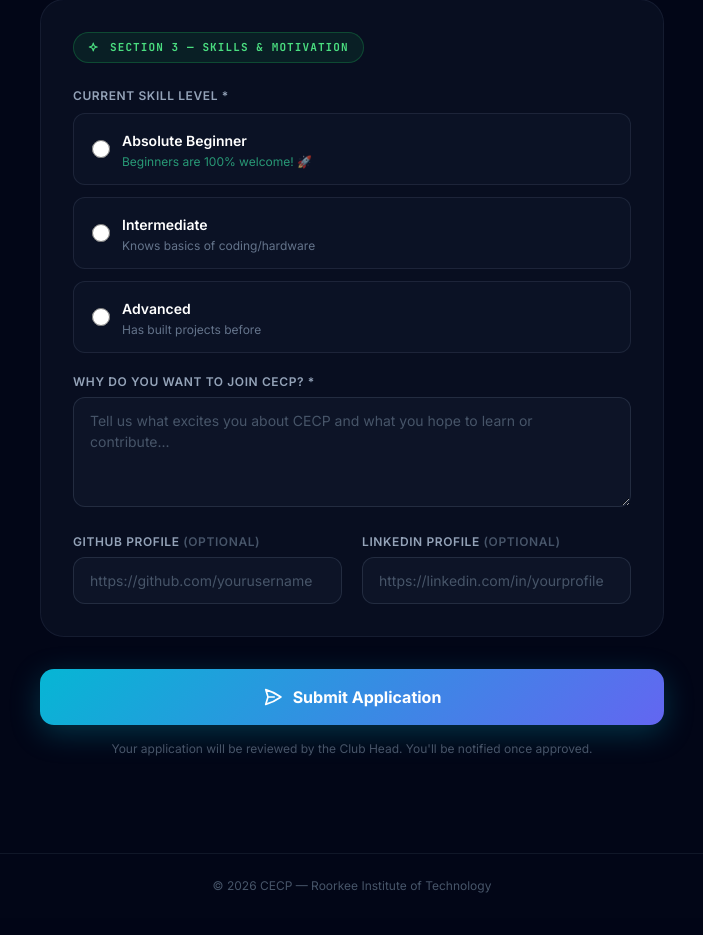
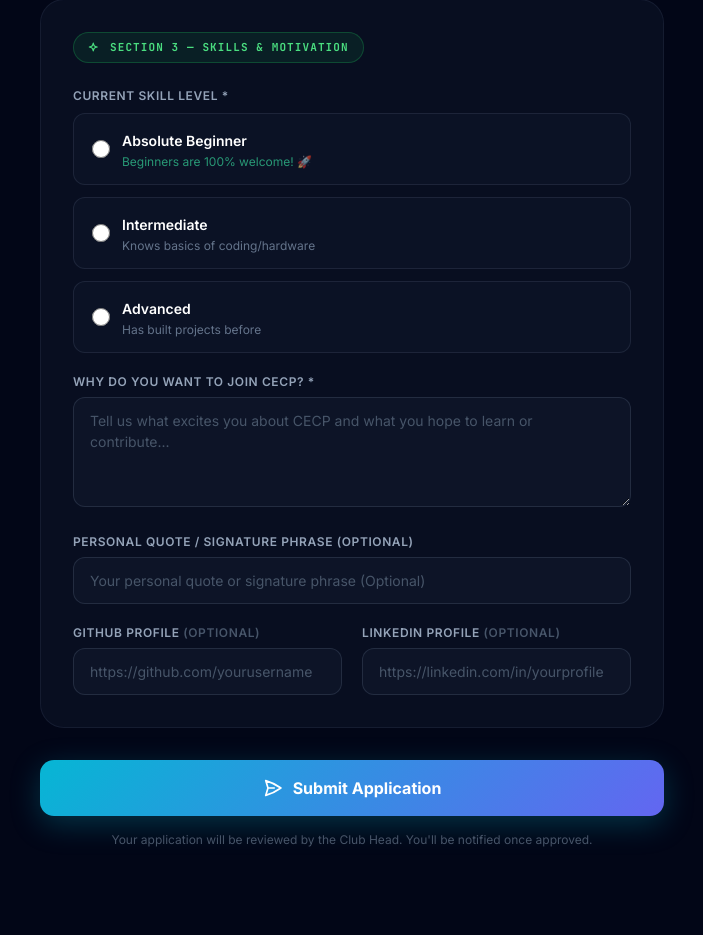
Before and after one commit to officialcecp-cmd/CECP, a Django app: page /apply/ in a window 1280 px wide. Shown: the part 1189-2124 px from the top of the page, without its empty margins (288-991 px from the left). Before the commit the page ends 2082 px from the top, so only its background shows below. Run offline with Django 5.2, Linux system fonts and the light colour scheme; some libraries are stand-ins or nearby versions.

Commit message:
feat: add personal quote field to ClubApplication and ClubMember

```diff
--- a/landing/admin.py
+++ b/landing/admin.py
@@ -28,7 +28,7 @@ class ClubMemberAdmin(admin.ModelAdmin):
             'fields': ('user', 'member_id', 'role', 'is_active', 'joined_at')
         }),
         ('Team Page Display', {
-            'fields': ('category', 'display_role', 'avatar', 'bio'),
+            'fields': ('category', 'display_role', 'profile_image', 'bio', 'quote'),
             'description': 'These fields control how the member appears on the public /team/ page.'
         }),
         ('Contact & Social', {
@@ -144,7 +144,7 @@ class ClubApplicationAdmin(admin.ModelAdmin):
             'fields': ('branch', 'current_year', 'domain_of_interest')
         }),
         ('Skills & Motivation', {
-            'fields': ('skill_level', 'motivation', 'github_url', 'linkedin_url')
+            'fields': ('skill_level', 'motivation', 'quote', 'github_url', 'linkedin_url')
         }),
         ('Review & Team Assignment', {
             'fields': ('status', 'assigned_category', 'assigned_role', 'reviewed_by', 'rejection_reason', 'send_notification_email'),
--- a/landing/forms.py
+++ b/landing/forms.py
@@ -219,7 +219,7 @@ class ClubApplicationForm(forms.ModelForm):
         fields = [
             'full_name', 'profile_photo', 'email', 'whatsapp_number', 'roll_number',
             'branch', 'current_year', 'domain_of_interest',
-            'skill_level', 'motivation',
+            'skill_level', 'motivation', 'quote',
             'github_url', 'linkedin_url',
         ]
         widgets = {
@@ -262,6 +262,10 @@ class ClubApplicationForm(forms.ModelForm):
                 'class': 'apply-input', 'rows': 4,
                 'placeholder': 'Tell us what excites you about CECP and what you hope to learn or contribute...',
                 'id': 'id_motivation',
+            }),
+            'quote': forms.TextInput(attrs={
+                'class': 'apply-input', 'placeholder': 'Your personal quote or signature phrase (Optional)',
+                'id': 'id_quote',
             }),
             'github_url': forms.URLInput(attrs={
                 'class': 'apply-input', 'placeholder': 'https://github.com/yourusername',
--- a/landing/models.py
+++ b/landing/models.py
@@ -60,6 +60,7 @@ class ClubMember(models.Model):
     display_name = models.CharField(max_length=200, blank=True, help_text="Specific title/name shown on Team page")
     profile_image = models.ImageField(upload_to='avatars/', blank=True, null=True)
     bio = models.TextField(blank=True, help_text="Short bio or specialization")
+    quote = models.CharField(max_length=255, blank=True, help_text="A personal quote or signature phrase.")
     phone = models.CharField(max_length=15, blank=True)
     linkedin_url = models.URLField(blank=True)
     github_url = models.URLField(blank=True)
@@ -328,6 +329,7 @@ class ClubApplication(models.Model):
     # --- Section 3: Tech Skills & Motivation ---
     skill_level = models.CharField(max_length=20, choices=SKILL_CHOICES)
     motivation = models.TextField(help_text="Why do you want to join CECP?")
+    quote = models.CharField(max_length=255, blank=True, help_text="Your personal quote or signature phrase")
     github_url = models.URLField(blank=True, help_text="GitHub profile (optional)")
     linkedin_url = models.URLField(blank=True, help_text="LinkedIn profile (optional)")
 
@@ -402,6 +404,8 @@ class ClubApplication(models.Model):
             if self.profile_photo:
                 # Properly link the exact same file path so it doesn't break
                 member.profile_image.name = self.profile_photo.name
+            if getattr(self, 'quote', None):
+                member.quote = self.quote
             member.save()
 
 
--- a/landing/templates/landing/apply.html
+++ b/landing/templates/landing/apply.html
@@ -201,6 +201,12 @@
                         {% if form.motivation.errors %}<p class="field-error">{{ form.motivation.errors.0 }}</p>{% endif %}
                     </div>
 
+                    <div>
+                        <label class="field-label" for="id_quote">Personal Quote / Signature Phrase (Optional)</label>
+                        {{ form.quote }}
+                        {% if form.quote.errors %}<p class="field-error">{{ form.quote.errors.0 }}</p>{% endif %}
+                    </div>
+
                     <div class="grid grid-cols-1 sm:grid-cols-2 gap-5">
                         <div>
                             <label class="field-label" for="id_github">GitHub Profile <span class="text-slate-600">(optional)</span></label>
```
Also changed, not shown: landing/templates/landing/index.html (+7 -3 lines), landing/templates/landing/team.html (+8 -0 lines), landing/migrations/0019_clubapplication_quote_clubmember_quote.py (added).
